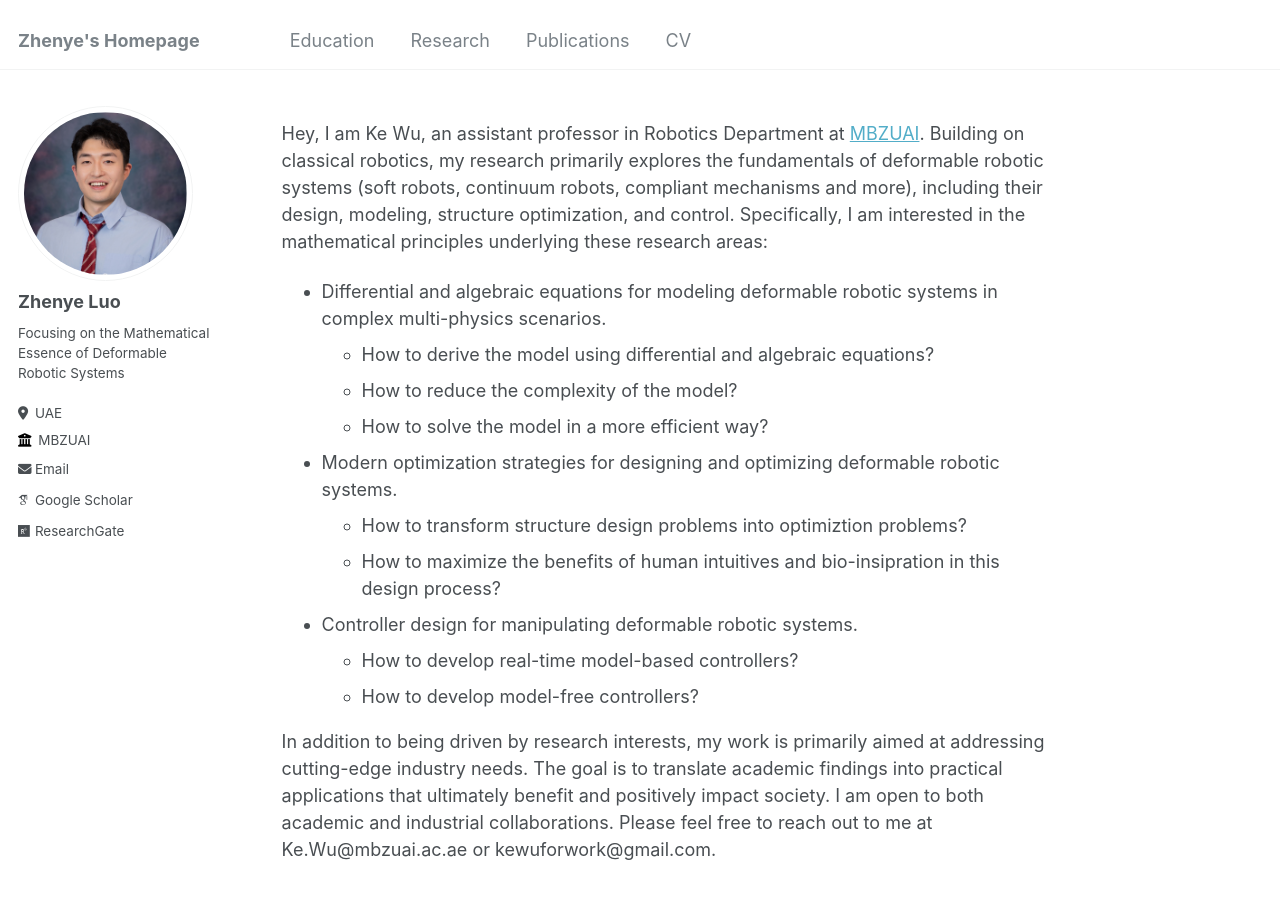
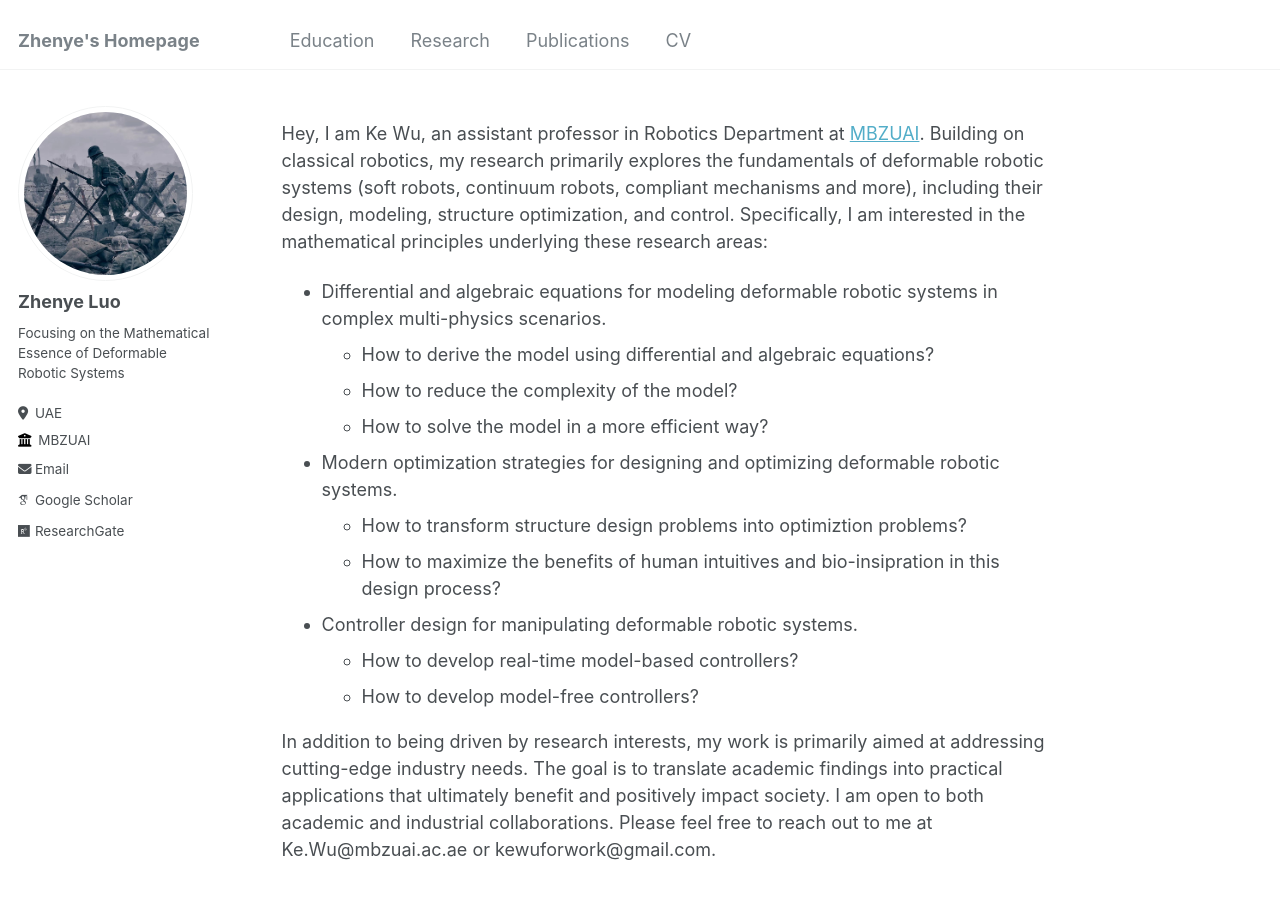
Before and after one commit to Luke-Luo1/lukeluo, a Jekyll site: the page built from _pages/about.md, in a window 1280 px wide and 1076 px high. Shown: the top 899 px of the window. Built offline with Jekyll 4.4.1, drawn with Linux system fonts in a browser that asks for light colours; some web fonts are replaced.

Commit message:
Update _config.yml

```diff
--- a/_config.yml
+++ b/_config.yml
@@ -21,7 +21,7 @@ repository               : "Luke-Luo1/lukeluo"
 #               Additional customization can be done by editing /_includes/author-profile.html
 author:
   # Biographic information
-  avatar           : "KeWu4.png"
+  avatar           : "LukeLuo.jpg"
   name             : "Zhenye Luo"
   pronouns         : # example: "she/her"
   bio              : "Focusing on the Mathematical Essence of Deformable Robotic Systems"
```
